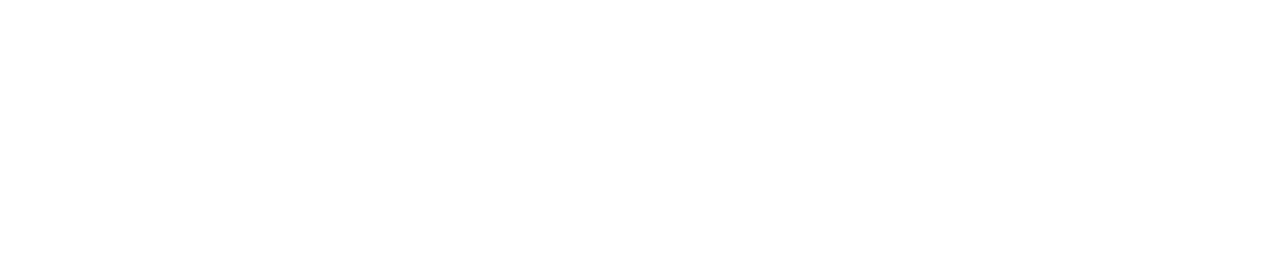
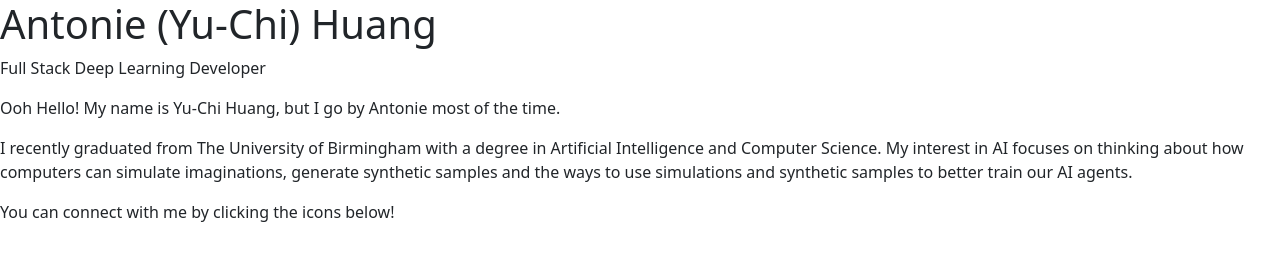
Before and after one commit to antoniehuang/my-website, a website: page index.html in a window 1280 px wide. Drawn offline with nearby package versions, Linux system fonts and the light colour scheme.

Commit message:
Added html structure for the front page and some basic context

```diff
--- a/index.html
+++ b/index.html
@@ -6,10 +6,24 @@
     <meta http-equiv="X-UA-Compatible" content="IE=edge">
     <meta name="viewport" content="width=device-width, initial-scale=1.0">
     <title>Antonie (Yu-Chi) Huang</title>
+    <link href="https://cdn.jsdelivr.net/npm/bootstrap@5.2.0/dist/css/bootstrap.min.css" rel="stylesheet"
+        integrity="sha384-gH2yIJqKdNHPEq0n4Mqa/HGKIhSkIHeL5AyhkYV8i59U5AR6csBvApHHNl/vI1Bx" crossorigin="anonymous">
 </head>
 
 <body>
+    <h1>Antonie (Yu-Chi) Huang</h1>
+    <script src="https://cdn.jsdelivr.net/npm/bootstrap@5.2.0/dist/js/bootstrap.bundle.min.js"
+        integrity="sha384-A3rJD856KowSb7dwlZdYEkO39Gagi7vIsF0jrRAoQmDKKtQBHUuLZ9AsSv4jD4Xa"
+        crossorigin="anonymous"></script>
 
+    <p>Full Stack Deep Learning Developer</p>
+    <article>
+        <p>Ooh Hello! My name is Yu-Chi Huang, but I go by Antonie most of the time.</p>
+        <p>I recently graduated from The University of Birmingham with a degree in Artificial Intelligence and Computer
+            Science. My interest in AI focuses on thinking about how computers can simulate imaginations, generate
+            synthetic samples and the ways to use simulations and synthetic samples to better train our AI agents.</p>
+        <p>You can connect with me by clicking the icons below!</p>
+    </article>
 </body>
 
 </html>
```
